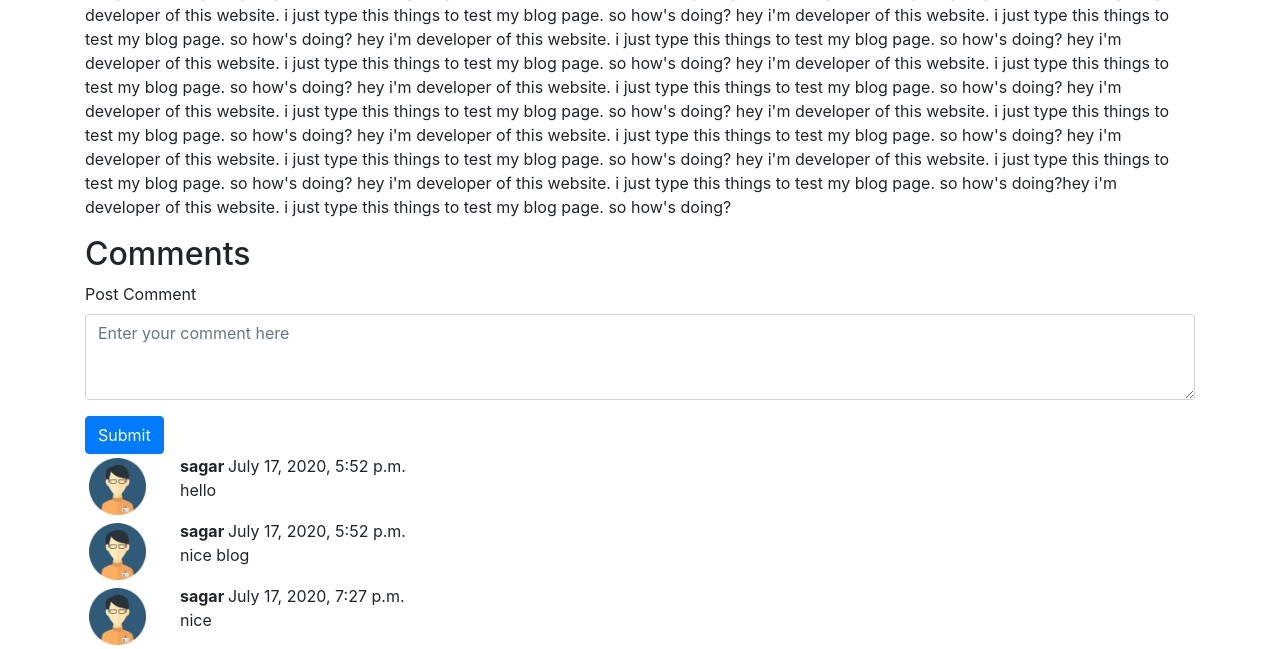
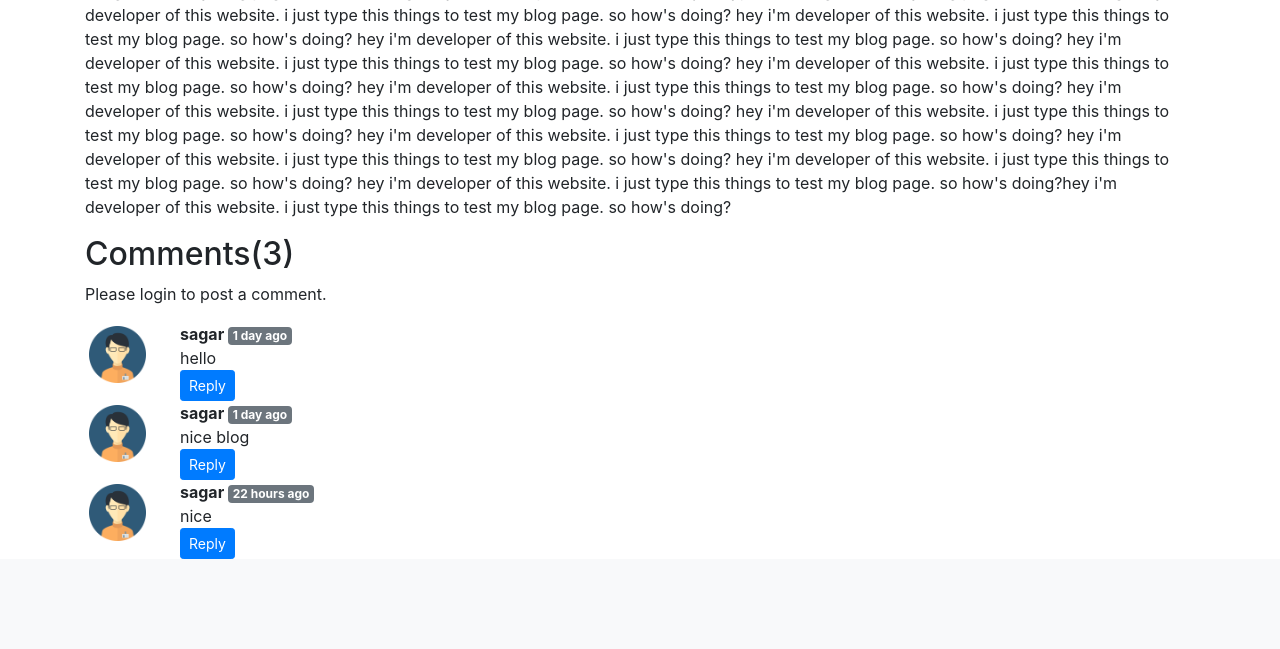
Before and after one commit to prashantsagar73/blog_app-django, a Django app: a page that uses templates/blog/blogpost.html in a window 1280 px wide. Shown: the part 467-1116 px from the top of the page. After the commit the page ends 1026 px from the top, so only its background shows below. Run offline with Django 3.2, Linux system fonts and the light colour scheme; data comes from the database, SQL or seed files in the repository; both versions use the stored data as it was after the commit; some libraries are stand-ins or nearby versions.

Commit message:
coment complrted

```diff
--- a/blog/views.py
+++ b/blog/views.py
@@ -13,7 +13,7 @@ def blogHome(request):
 def blogPost(request,slug):
     post = Post.objects.filter(slug=slug).first()
     comments = BlogComment.objects.filter(post=post)
-    context = {'post':post, 'comments':comments}
+    context = {'post':post, 'comments':comments,'user':request.user}
     return render(request,'blog/blogpost.html',context)
 
     # return HttpResponse(f'this is blogPost{slug}')
--- a/bloger/settings.py
+++ b/bloger/settings.py
@@ -12,6 +12,7 @@ https://docs.djangoproject.com/en/3.0/ref/settings/
 
 import os
 from django.contrib.messages import constants as messages
+
 
 # Build paths inside the project like this: os.path.join(BASE_DIR, ...)
 BASE_DIR = os.path.dirname(os.path.dirname(os.path.abspath(__file__)))
@@ -39,7 +40,8 @@ INSTALLED_APPS = [
     'django.contrib.messages',
     'django.contrib.staticfiles',
     'home.apps.HomeConfig',
-    'blog.apps.BlogConfig'
+    'blog.apps.BlogConfig',
+    'django.contrib.humanize'
 ]
 
 MIDDLEWARE = [
--- a/templates/blog/blogpost.html
+++ b/templates/blog/blogpost.html
@@ -1,4 +1,5 @@
 {% extends 'basic.html' %} {% block title %} Blogpost {% endblock title %} {% block body %}
+{% load humanize %}
 <div class="container my-3">
     <div class="blog-post">
         <h2 class="blog-post-title">{{post.title}}</h2>
@@ -8,22 +9,40 @@
     </div>
 </div>
 <div class="container">
-    <h2>Comments</h2>
-    <form action="/blog/postComment" method="post">
+    <h2>Comments({{comments.count}}) </h2>
+    <div class= "my-2">
+    {% if user.is_authenticated %}
+     <form action="/blog/postComment" method="post">
     {% csrf_token %}
     <div class="form-group">
     <label for="exampleFormControlTextarea1">Post Comment</label>
     <textarea  type="text" name="comment" class="form-control"  rows="3" placeholder="Enter your comment here"></textarea>
   </div>
-        <input type="hidden" name="postSno" value="{{post.sno}}">
-        <button type="submit" class="btn btn-primary">Submit</button>
+    <input type="hidden" name="postSno" value="{{post.sno}}">
+    <button type="submit" class="btn btn-primary">Submit</button>
 
     </form>
+    {% else %}
+    <p>Please login to post a comment.</p>
+    {% endif %}
+
+    </div>
     {% for comment in comments %}
     <div class="row">
         <div class="col-md-1 "> <img class="rounded mx-auto d-block w-100 p-1" src="/static/img/user.png" alt="user"> </div>
-        <div class="col-md-11 "> <b> {{comment.user.username}} </b> {{comment.timestamp}}
+        <div class="col-md-11 "> <b> {{comment.user.username}} </b> <span class="badge badge-secondary">{{comment.timestamp | naturaltime }} </span>
         <div> {{comment.comment}} </div>
+        <div class="reply mx-0">
+  <button class="btn btn-primary btn-sm" type="button" data-toggle="collapse" data-target="#replyBox{{comment.sno}}" aria-expanded="false" aria-controls="replyBox{{comment.sno}}">
+    Reply
+  </button>
+
+<div class="collapse" id="replyBox{{comment.sno}}">
+  <div class="card card-body my-2">
+    Anim pariatur cliche reprehenderit, enim eiusmod high life accusamus terry richardson ad squid. Nihil anim keffiyeh helvetica, craft beer labore wes anderson cred nesciunt sapiente ea proident.
+  </div>
+</div>
+        </div>
         </div>
     </div>
     {% endfor %}
```
Also changed, not shown: .mypy_cache/3.7/blog/views.meta.json, db.sqlite3.
